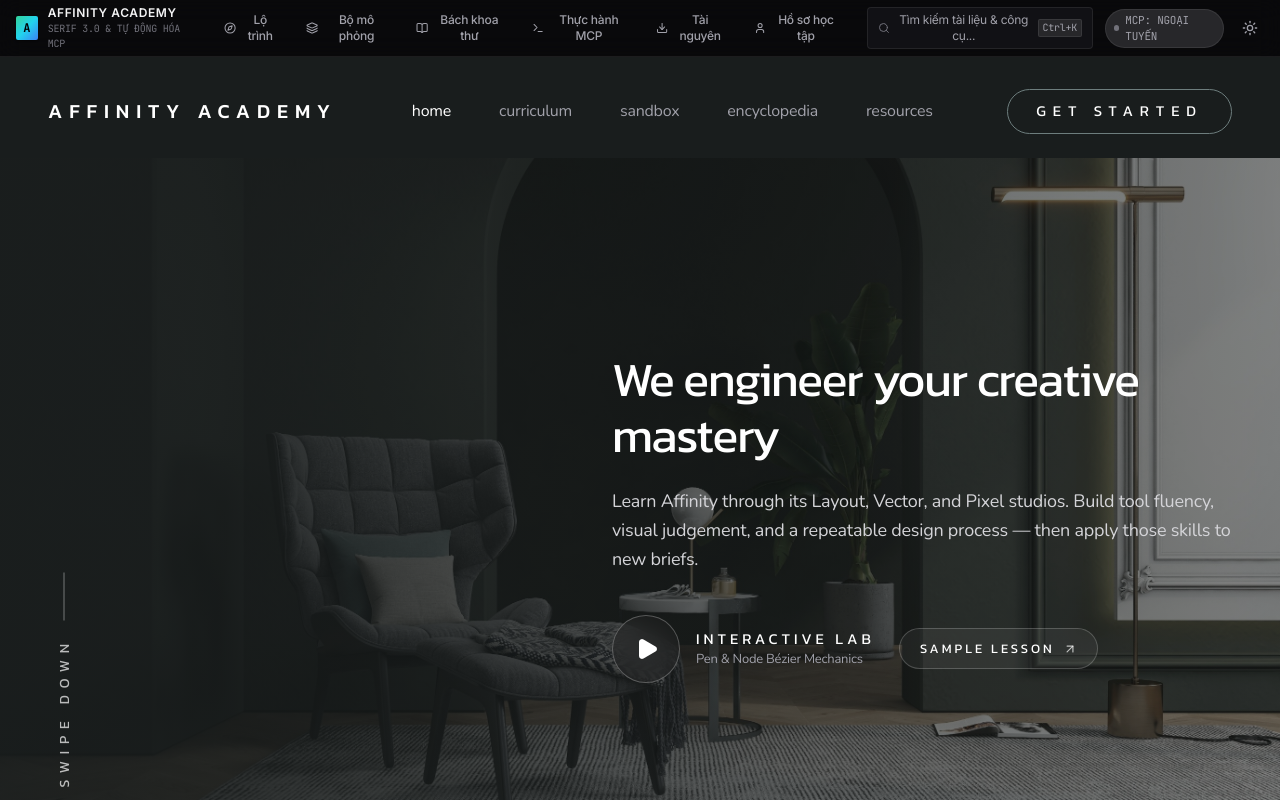
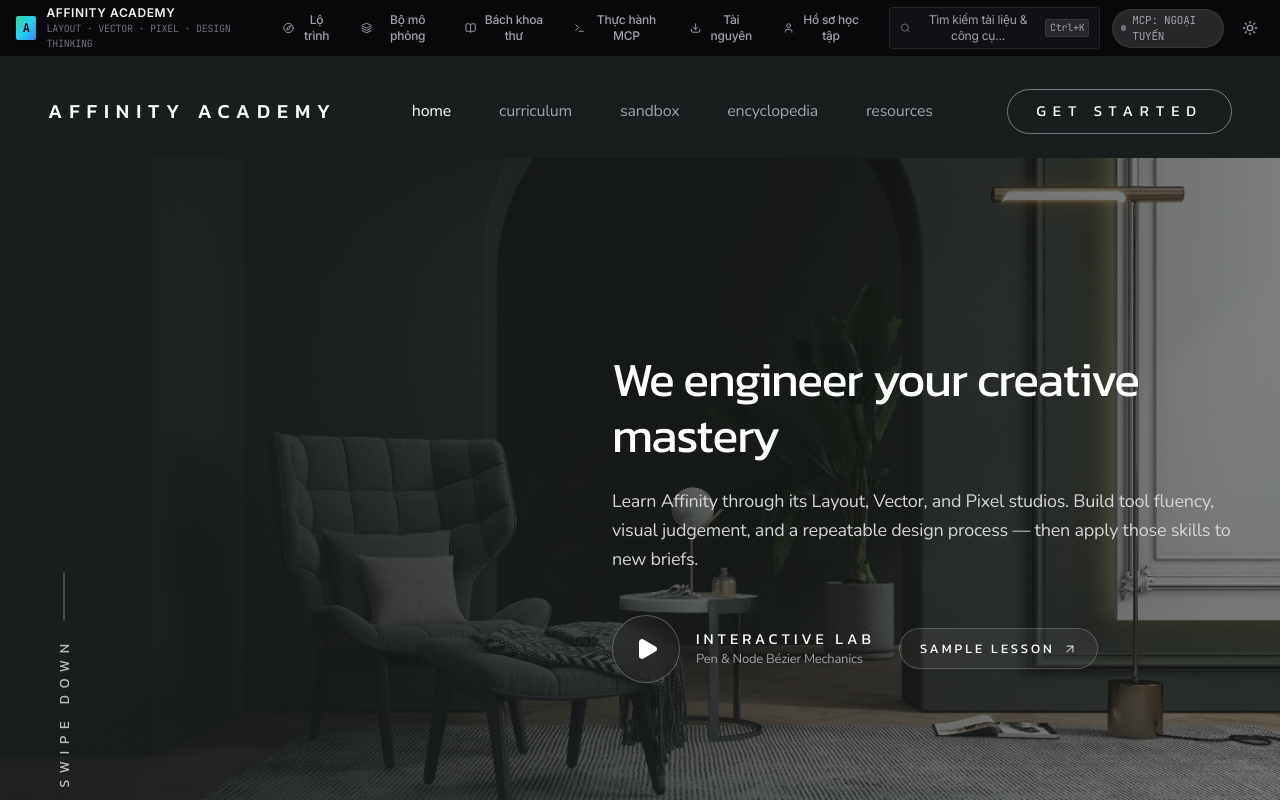
Before and after one commit to phuongit123/t-i-b-ngu-v-th-ch-n-c-t, a React (Vite) app: page / in a window 1280 px wide. Shown: the top 800 px of the page. Built offline with nearby package versions, Linux system fonts and the light colour scheme.

Commit message:
fix(navigation): remove outdated product branding and hard-coded MCP version

```diff
--- a/src/components/layout/MainNavigation.tsx
+++ b/src/components/layout/MainNavigation.tsx
@@ -48,7 +48,7 @@ export const MainNavigation: React.FC<MainNavigationProps> = ({
                 AFFINITY ACADEMY
               </span>
               <span className="text-[10px] text-zinc-500 tracking-tight font-mono">
-                SERIF 3.0 & TỰ ĐỘNG HÓA MCP
+                LAYOUT · VECTOR · PIXEL · DESIGN THINKING
               </span>
             </div>
           </button>
@@ -100,7 +100,7 @@ export const MainNavigation: React.FC<MainNavigationProps> = ({
                 ? 'bg-emerald-500/10 text-emerald-400 border-emerald-500/30'
                 : 'bg-zinc-800 text-zinc-400 border-hairline'
             )}
-            title={isMcpConnected ? 'Affinity 3.3.3 MCP đang kết nối tại localhost:6767' : 'Máy chủ MCP đang ngoại tuyến'}
+            title={isMcpConnected ? 'Affinity MCP đã kết nối' : 'Máy chủ MCP đang ngoại tuyến'}
           >
             <span
               className={cn(
```
